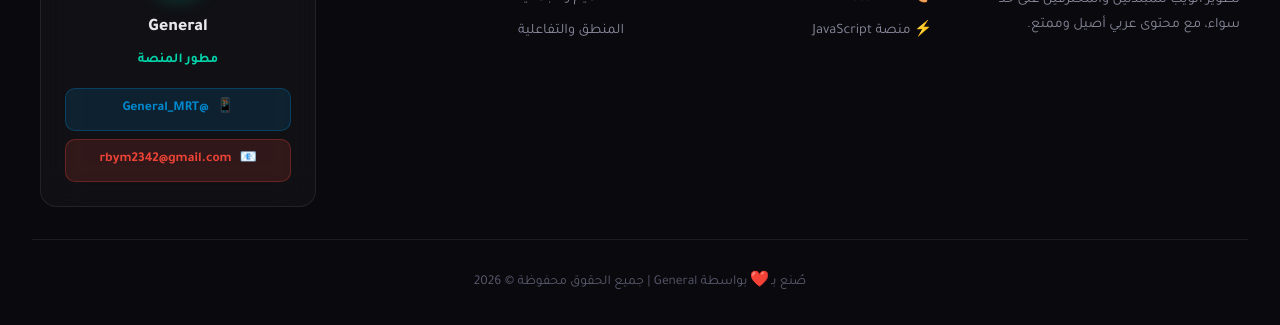
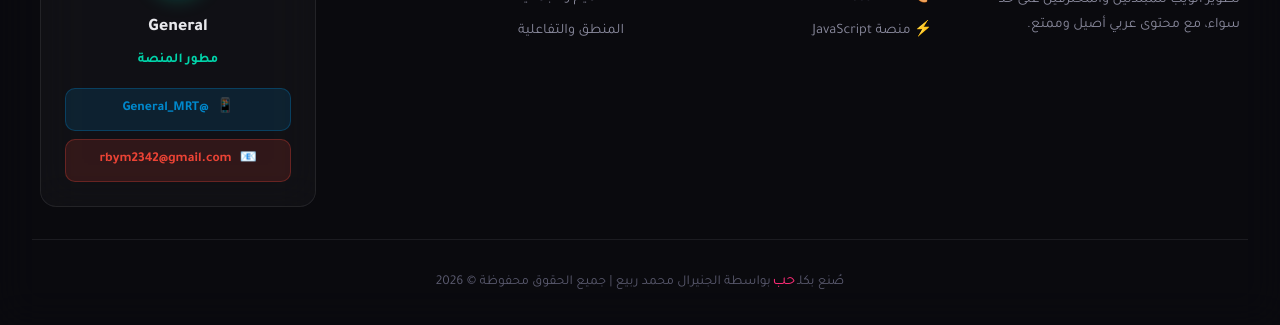
Before and after one commit to mohamex2342/WebCraft-Hub, a website: page index.html in a window 1280 px wide. Shown: the part 2194-2519 px from the top of the page. Drawn offline with Linux system fonts and the light colour scheme.

```diff
--- a/index.html
+++ b/index.html
@@ -1145,7 +1145,7 @@
             </div>
 
             <div class="footer-bottom">
-                <p>صُنع بـ <span class="heart">❤️</span> بواسطة General | جميع الحقوق محفوظة © 2026</p>
+                <p>صُنع بكلـ <span class="heart">حب</span> بواسطة الجنيرال محمد ربيع | جميع الحقوق محفوظة © 2026</p>
             </div>
         </footer>
     </div>
```
